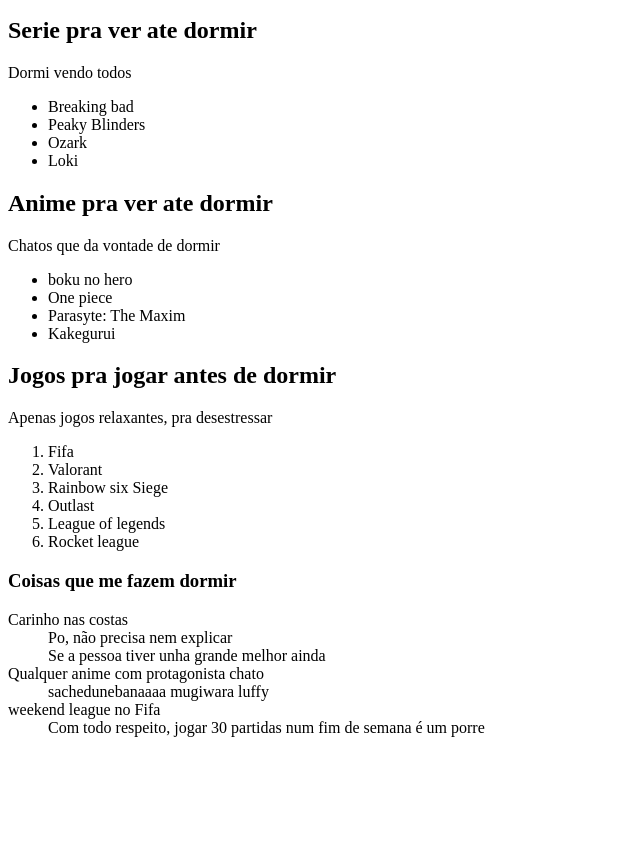
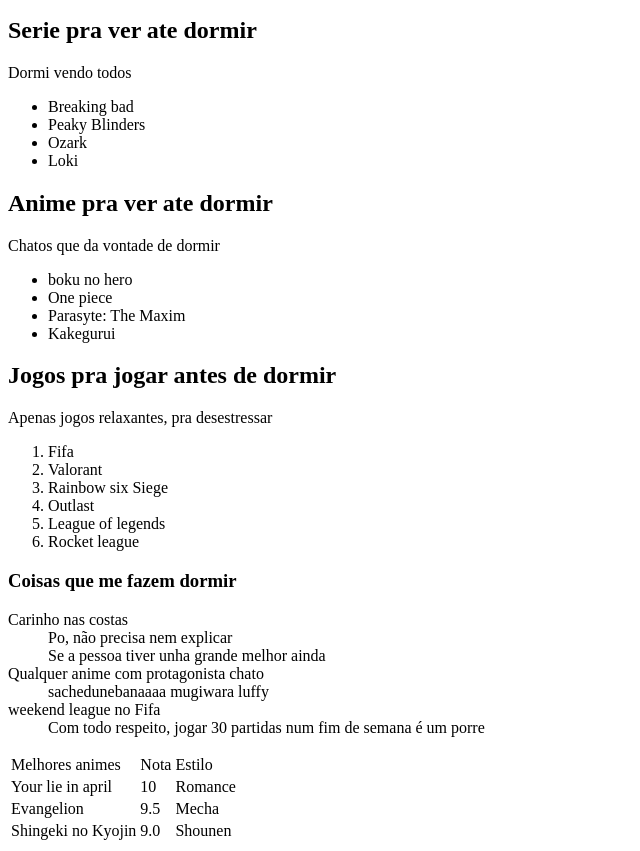
Before and after one commit to ufjf-dcc121/ufjf-dcc121-2022-1-atv2-KirchmaierDavi, a plain HTML site: page index.html in a window 1280 px wide. Shown: the part 101-952 px from the top of the page, without its empty margins (0-640 px from the left). Before the commit the page ends 854 px from the top, so only its background shows below. Drawn offline with Linux system fonts and the light colour scheme.

Commit message:
adciona tabela

```diff
--- a/index.html
+++ b/index.html
@@ -1,9 +1,11 @@
 <!DOCTYPE html>
 <html lang="pt">
+
 <head>
     <meta charset="UTF-8">
     <title>DCC121: Davi Kirchmaier</title>
 </head>
+
 <body>
     <h1>Eu to com sono</h1>
     <p>Nesta pagina eu so vim dizer que estou com muito sono, faria tudo pra dormir agora.</p>
@@ -49,5 +51,30 @@
             <dd>Com todo respeito, jogar 30 partidas num fim de semana é um porre</dd>
         </div>
     </dl>
+    <div>
+        <table>
+            <tr>
+                <td>Melhores animes</td>
+                <td>Nota</td>
+                <td>Estilo</td>
+            </tr>
+            <tr>
+                <td>Your lie in april</td>
+                <td>10</td>
+                <td>Romance</td>
+            </tr>
+            <tr>
+                <td>Evangelion</td>
+                <td>9.5</td>
+                <td>Mecha</td>
+            </tr>
+            <tr>
+                <td>Shingeki no Kyojin</td>
+                <td>9.0</td>
+                <td>Shounen</td>
+            </tr>
+        </table>
+    </div>
 </body>
+
 </html>
```
Lines whose indentation alone changed are shown as unchanged.
